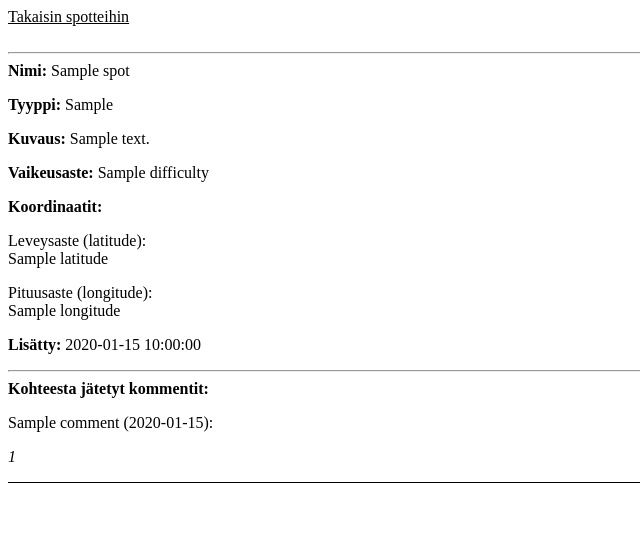
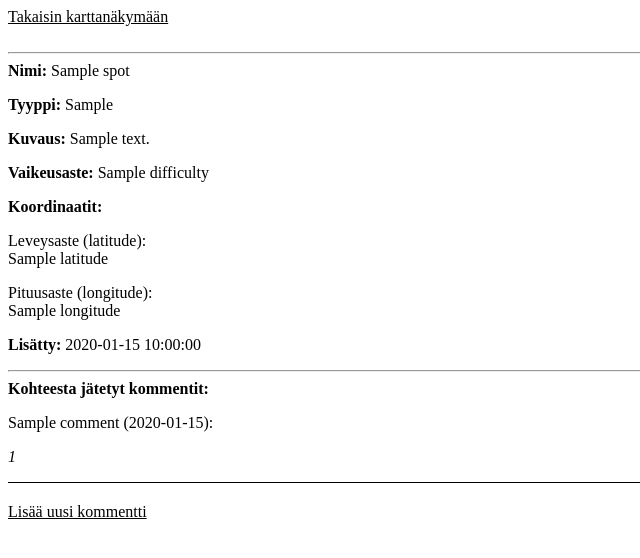
Before and after one commit to mitojala/tsoha-mtb-spots, a Flask app: template templates/show_spot_details.html in a window 1280 px wide. Shown: the top 558 px of the page, without its empty margins (0-640 px from the left). Run offline with Flask 2, Linux system fonts and the light colour scheme; the template is opened without the code that fills it: most values are stand-ins (such as "Sample title", 1, 10 or a date in 2020).

Commit message:
chore: Change links layout

```diff
--- a/templates/show_spot_details.html
+++ b/templates/show_spot_details.html
@@ -14,7 +14,8 @@
   </style>
 
   <body>
-    <a style="color: black" href="/spots_main"> Takaisin spotteihin</a><br />
+    <a style="color: black" href="/spots_main"> Takaisin karttanäkymään</a
+    ><br />
     <br />
     <hr />
 
@@ -57,5 +58,9 @@
       <p><i>{{ comment[0] }}</i></p>
     </div>
     {% endfor %} {% endif %}
+
+    <a style="color: black" href="/add_spot_comment/{{ spot.id }}">
+      Lisää uusi kommentti</a
+    >
   </body>
 </html>
```
Also changed, not shown: templates/add_spot_comment.html (+4 -3 lines), templates/show_spot_comments.html (+5 -2 lines).
